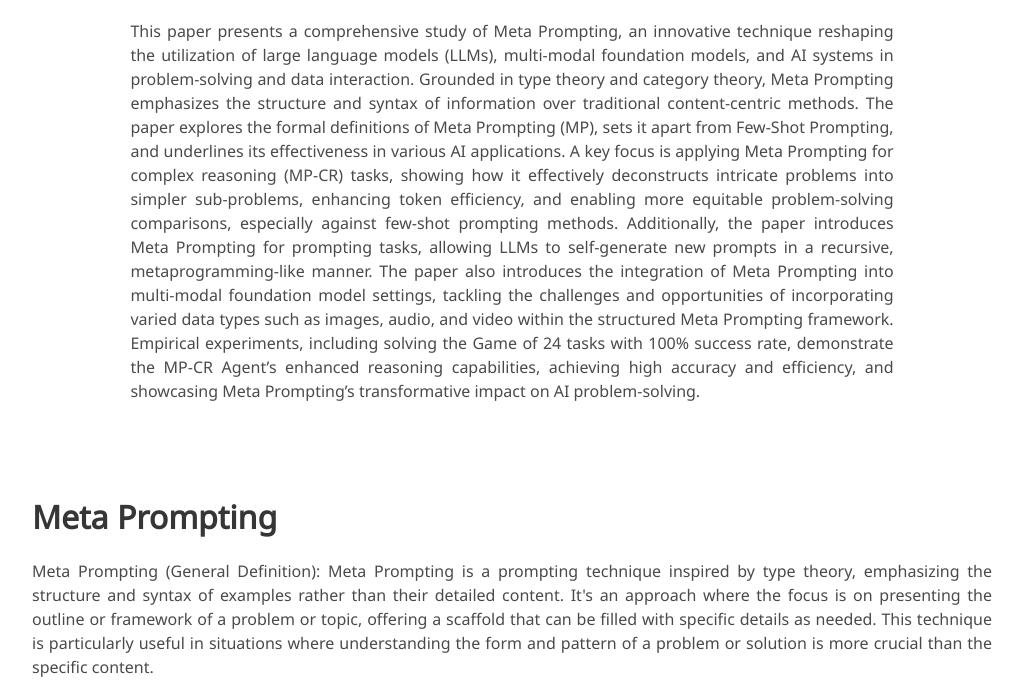
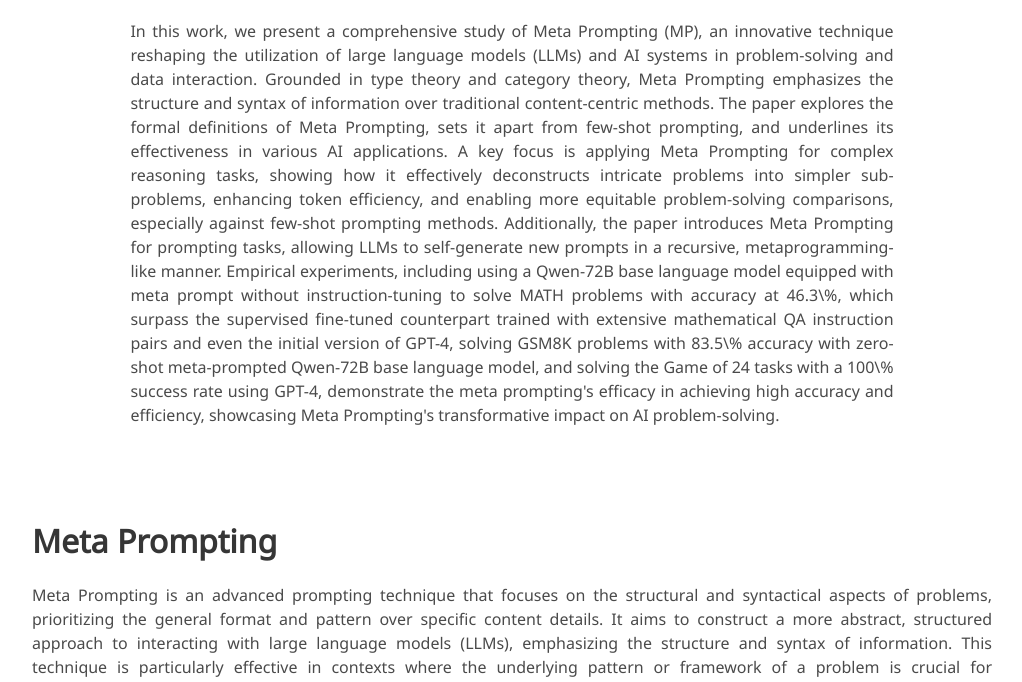
Before and after one commit to meta-prompting/meta-prompting.github.io, a plain HTML site: page index.html in a window 1280 px wide. Shown: the part 397-1079 px from the top of the page, without its empty margins (128-1150 px from the left). Drawn offline with nearby package versions, Linux system fonts and the light colour scheme; some icons are missing; a web font is replaced by a local one.

Commit message:
Update index.html

```diff
--- a/index.html
+++ b/index.html
@@ -169,22 +169,21 @@
         <h2 class="title is-3">Abstract</h2>
         <div class="content has-text-justified">
           <p>
-            This paper presents a comprehensive study of Meta Prompting, an innovative technique reshaping
-            the utilization of large language models (LLMs), multi-modal foundation models, and AI systems
-            in problem-solving and data interaction. Grounded in type theory and category theory, Meta
-            Prompting emphasizes the structure and syntax of information over traditional content-centric
-            methods. The paper explores the formal definitions of Meta Prompting (MP), sets it apart from
-            Few-Shot Prompting, and underlines its effectiveness in various AI applications. A key focus
-            is applying Meta Prompting for complex reasoning (MP-CR) tasks, showing how it effectively
-            deconstructs intricate problems into simpler sub-problems, enhancing token efficiency, and enabling
-            more equitable problem-solving comparisons, especially against few-shot prompting methods.
-            Additionally, the paper introduces Meta Prompting for prompting tasks, allowing LLMs to self-generate new prompts in a recursive, metaprogramming-like manner. The paper also introduces the
-            integration of Meta Prompting into multi-modal foundation model settings, tackling the challenges
-            and opportunities of incorporating varied data types such as images, audio, and video within the
-            structured Meta Prompting framework. Empirical experiments, including solving the Game of 24
-            tasks with 100% success rate, demonstrate the MP-CR Agent’s enhanced reasoning capabilities,
-            achieving high accuracy and efficiency, and showcasing Meta Prompting’s transformative impact
-            on AI problem-solving.
+          In this work, we present a comprehensive study of Meta Prompting (MP), an innovative technique reshaping
+          the utilization of large language models (LLMs) and AI systems in problem-solving and data interaction.
+          Grounded in type theory and category theory, Meta Prompting emphasizes the structure and syntax of information
+          over traditional content-centric methods. The paper explores the formal definitions of Meta Prompting, sets
+          it apart from few-shot prompting, and underlines its effectiveness in various AI applications. A key focus
+          is applying Meta Prompting for complex reasoning tasks, showing how it effectively deconstructs intricate
+          problems into simpler sub-problems, enhancing token efficiency, and enabling more equitable problem-solving
+          comparisons, especially against few-shot prompting methods. Additionally, the paper introduces Meta Prompting
+          for prompting tasks, allowing LLMs to self-generate new prompts in a recursive, metaprogramming-like manner.
+          Empirical experiments, including using a Qwen-72B base language model equipped with meta prompt without instruction-tuning
+          to solve MATH problems with accuracy at 46.3\%, which surpass the supervised fine-tuned counterpart trained with extensive mathematical
+            QA instruction pairs and even the initial version of GPT-4, solving GSM8K problems with 83.5\% accuracy with zero-shot
+            meta-prompted Qwen-72B base language model, and solving the Game of 24 tasks with a 100\% success rate using GPT-4, demonstrate
+            the meta prompting's efficacy in achieving high accuracy and efficiency, showcasing Meta Prompting's transformative
+            impact on AI problem-solving.
           </p>
         </div>
       </div>
@@ -202,7 +201,17 @@
         <h2 class="title is-3">Meta Prompting</h2>
         <div class="content has-text-justified">
           <p>
-            Meta Prompting (General Definition): Meta Prompting is a prompting technique inspired by type theory, emphasizing the structure and syntax of examples rather than their detailed content. It's an approach where the focus is on presenting the outline or framework of a problem or topic, offering a scaffold that can be filled with specific details as needed. This technique is particularly useful in situations where understanding the form and pattern of a problem or solution is more crucial than the specific content.
+            Meta Prompting is an advanced prompting technique that focuses on the structural
+            and syntactical aspects of problems, prioritizing the general format and pattern over specific content details.
+            It aims to construct a more abstract, structured approach to interacting with large language models (LLMs), emphasizing
+            the structure and syntax of information. This technique is particularly effective in contexts where the underlying pattern
+            or framework of a problem is crucial for understanding or solving it.
+          </p>
+          <p>
+            <b> Definition </b> A Meta Prompt is an example-agnostic structured prompt designed to capture the reasoning structure of a
+            specific category of tasks. It provides a scaffold that outlines the general approach to a problem, enabling LLMs to fill
+            in specific details as needed. This approach allows for more efficient and targeted use of LLM capabilities by focusing
+            on the "how" of problem-solving rather than the "what".
           </p>
         </div>
 
@@ -222,19 +231,19 @@
 
         <div class="content has-text-justified">
           <p>
-            1. <b>Syntax-Oriented:</b> The emphasis is on the form and structure of the prompt. The syntax acts as a template or a guide that outlines how a response or solution should be structured.
+            <b>Syntax-Oriented:</b> Meta Prompting prioritizes the form and structure over the content, using syntax as a guiding template for the expected response or solution.
           </p>
           <p>
-            2. <b>Abstract-Example-Based:</b> Abstracted examples are employed to demonstrate the structure, though they are not elaborated in the content. These examples act as frameworks for inserting specific details.
+            <b>Abstract-Example-Based:</b> It employs abstracted examples as frameworks, illustrating the structure of problems and solutions without focusing on specific content.
           </p>
           <p>
-            3. <b>Type Theory Inspiration:</b> Drawing from type theory, this approach focuses on the types or categories of components in a prompt, such as problem statements, solution steps, or conclusions, and how they are logically organized.
+            <b>Type Theory Inspiration:</b> Drawing from type theory, Meta Prompting emphasizes the categorization of components in a prompt, such as problem statements, solution steps, or conclusions. It focuses on their logical arrangement and interrelationships, ensuring a coherent and structured approach to problem-solving.
           </p>
           <p>
-            4. <b>Adaptability:</b> The approach is adaptable to various domains, from mathematical problem-solving to creative writing, where the structure of the response is a key element.
+            <b>Adaptability:</b> Meta Prompting is versatile, applicable across various domains, and capable of providing structured responses to a wide range of problems.
           </p>
           <p>
-            5. <b>Guidance for Detailed Exploration:</b> While it does not delve into specifics, Meta Prompting provides a clear pathway for detailed exploration, guiding users on how to approach and structure their deep dive into the topic.
+            <b>Guidance for Detailed Exploration:</b> It provides a clear roadmap for problem-solving, focusing on structural patterns to aid in navigating complex topics.
           </p>
         </div>
 
```
